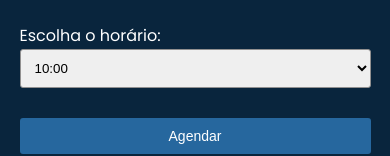
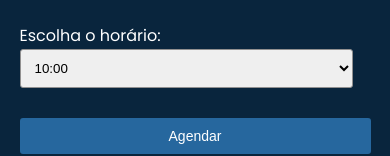
Before and after one commit to LucasBerlim/AgendaFacilNaf, a plain HTML site: page agendamento.html in a window 390 px wide. Shown: the part 545-701 px from the top of the page. Drawn offline with Linux system fonts and the light colour scheme.

Commit message:
Added css ro style.css

```diff
--- a/styles.css
+++ b/styles.css
@@ -185,7 +185,7 @@ textarea {
     /* SELECT */
 
     select {
-        min-width:95%
+        max-width:95%
     }
 
     /* TABLE */
```
